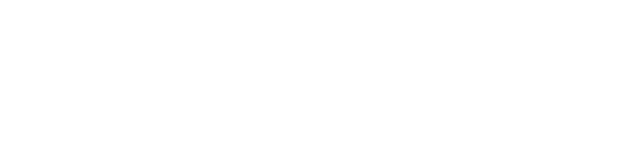
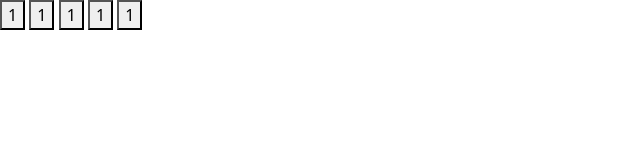
Before and after one commit to m-lucy2405/The-Worst-Generation, a website: page Home/index.html in a window 1280 px wide. Shown: the whole page, without its empty margins (0-640 px from the left). Drawn offline with nearby package versions, Linux system fonts and the light colour scheme.

Commit message:
cambias en los botones

```diff
--- a/Home/index.html
+++ b/Home/index.html
@@ -15,7 +15,17 @@
     <title>ONE PIECE - FAN PAGE</title>
 </head>
 
+
+
+
 <body>
+    <div>
+        <button class="">1</button>
+        <button>1</button>
+        <button>1</button>
+        <button>1</button>
+        <button>1</button>
+    </div>
 
 
 </body>
--- /dev/null
+++ b/SASS/main.scss
@@ -0,0 +1,3 @@
+@use '/UTILIDADES/colores';
+@use '/UTILIDADES/bordes';
+@use '/UTILIDADES/sombras';
```
Also changed, not shown: SASS/Clases_Componentes/_botones.scss (added, +11 -0 lines), Main.css (deleted), Main.scss (deleted), SASS/UTILIDADES/_bordes.scss (renamed from SASS1/UTILIDADES/_bordes.scss), SASS/UTILIDADES/_colores.scss (renamed from SASS1/UTILIDADES/_colores.scss), SASS/UTILIDADES/_movimientos.scss (renamed from SASS1/UTILIDADES/_movimientos.scss), SASS/UTILIDADES/_ocultar-elementos.scss (renamed from SASS1/UTILIDADES/_ocultar-elementos.scss), SASS/UTILIDADES/_sombras.scss (renamed from SASS1/UTILIDADES/_sombras.scss), SASS/UTILIDADES/_tipografia_tex.scss (renamed from SASS1/UTILIDADES/_tipografia_tex.scss), 1 other file.
